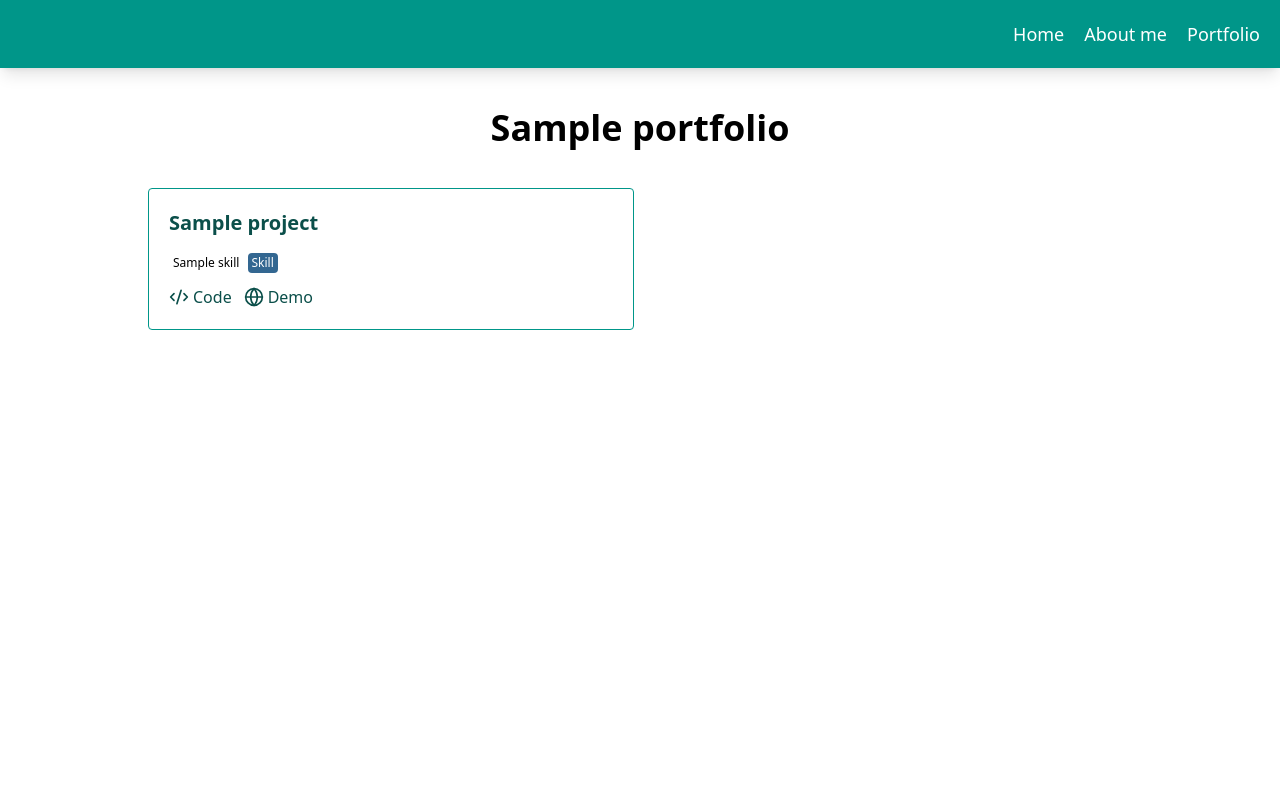
After one commit to mcplux/my-site, a Django app: page /portfolio/ in a window 1280 px wide. The commit adds this page. Run offline with Django 5.2, Linux system fonts and the light colour scheme; tables that the repository leaves empty hold one stand-in row (values such as "Sample post"); style sheets or scripts are compiled from the project's sources; some libraries are stand-ins or nearby versions.

Commit message:
Add portfolio page

```diff
--- a/apps/pages/models.py
+++ b/apps/pages/models.py
@@ -27,7 +27,7 @@ class About(BasePage):
 
 
 class Portfolio(BasePage):
-    projects = models.ManyToManyField(Project)
+    projects = models.ManyToManyField(Project, blank=True)
 
     class Meta:
         verbose_name_plural = "Portfolio"
--- a/apps/pages/templates/pages/_navigation.html
+++ b/apps/pages/templates/pages/_navigation.html
@@ -1,4 +1,5 @@
 <nav class="flex gap-5 text-lg text-white">
   <a href="{% url 'home' %}">Home</a>
   <a href="{% url 'about' %}">About me</a>
+  <a href="{% url 'portfolio' %}">Portfolio</a>
 </nav>
--- a/apps/pages/templates/pages/about.html
+++ b/apps/pages/templates/pages/about.html
@@ -3,5 +3,5 @@
 
 {% block main_content %}
 <h1 class="text-4xl text-center font-bold">{{ title }}</h1>
-<div class="mt-10 px-5 text-lg">{{ content|linebreaks }}</div>
+<div class="flex flex-col gap-3 mt-10 px-5 text-lg">{{ content|linebreaks }}</div>
 {% endblock main_content %}
--- a/apps/pages/templates/pages/base_page.html
+++ b/apps/pages/templates/pages/base_page.html
@@ -10,7 +10,7 @@
     {% include 'pages/_navigation.html' %}
   </header>
 
-  <main class="flex-1 overflow-auto mt-10 max-w-5xl mx-auto">
+  <main class="flex-1 overflow-auto mt-10 max-w-5xl w-full mx-auto">
     {% block main_content %} {% endblock main_content %}
   </main>
 </div>
--- /dev/null
+++ b/apps/pages/templates/pages/portfolio.html
@@ -0,0 +1,29 @@
+{% extends 'pages/base_page.html' %}
+
+{% block main_content %}
+<h1 class="text-4xl text-center font-bold">{{ title }}</h1>
+
+<ul class="grid grid-cols-1 gap-3 mt-10 px-5 md:grid-cols-2">
+  {% for project in projects %}
+  <li class="flex flex-col gap-3 border border-teal-600 rounded p-5">
+    <h2 class="text-xl text-teal-900 font-bold">{{ project.title }}</h2>
+    <div>
+      {% for skill in project.skills.all %}
+      <p class="text-xs text-semibold px-1 py-0.5 rounded inline-flex {{ skill.slug }}">{{ skill.name }}</p>
+      {% endfor %}
+      <p class="text-xs text-semibold px-1 py-0.5 rounded inline-flex postgres">Skill</p>
+    </div>
+    <div class="flex gap-3">
+      <a href="{{ project.repo }}" class="flex items-center gap-1 text-teal-900 hover:underline">
+        <i data-lucide="code-xml" class="size-5"></i>
+        Code
+      </a>
+      <a href="{{ project.demo }}" class="flex items-center gap-1 text-teal-900 hover:underline">
+        <i data-lucide="globe" class="size-5"></i>
+        Demo
+      </a>
+    </div>
+  </li>
+  {% endfor %}
+</ul>
+{% endblock main_content %}
--- a/apps/pages/urls.py
+++ b/apps/pages/urls.py
@@ -4,4 +4,5 @@ from . import views
 urlpatterns = [
     path("", views.home, name="home"),
     path("about/", views.about, name="about"),
+    path("portfolio/", views.portfolio, name="portfolio"),
 ]
--- a/apps/pages/views.py
+++ b/apps/pages/views.py
@@ -1,6 +1,6 @@
 from django.shortcuts import render
 from django.http import Http404
-from .models import Home, About
+from .models import Home, About, Portfolio
 
 
 def home(request):
@@ -30,3 +30,16 @@ def about(request):
     }
 
     return render(request, "pages/about.html", context)
+
+
+def portfolio(request):
+    portfolio_page = Portfolio.objects.first()
+    if portfolio_page is None:
+        raise Http404("The requested resource was not found")
+
+    context = {
+        "title": portfolio_page.title,
+        "projects": portfolio_page.projects.all(),
+    }
+
+    return render(request, "pages/portfolio.html", context)
--- a/static/css/input.css
+++ b/static/css/input.css
@@ -1,3 +1,53 @@
 @import 'tailwindcss';
 
+@layer components {
+  .ts {
+    @apply bg-[#3178C6] text-white;
+  }
+
+  .python {
+    @apply bg-[#3776AB] text-white;
+  }
+
+  .vue {
+    @apply bg-[#42B883] text-white;
+  }
+
+  .alpine {
+    @apply bg-[#8BC0D0] text-white;
+  }
+
+  .nuxt {
+    @apply bg-[#00DC82] text-white;
+  }
+
+  .htmx {
+    @apply bg-[#3366CC] text-white;
+  }
+
+  .tailwind {
+    @apply bg-[#06B6D4] text-white;
+  }
+
+  .express {
+    @apply bg-[#444444] text-white;
+  }
+
+  .django {
+    @apply bg-[#092E20] text-white;
+  }
+
+  .nest {
+    @apply bg-[#E0234E] text-white;
+  }
+
+  .mongo {
+    @apply bg-[#47A248] text-white;
+  }
+
+  .postgres {
+    @apply bg-[#336791] text-white;
+  }
+}
+
 @source '../../**/*.{html,py}';
```
Also changed, not shown: apps/pages/migrations/0006_alter_portfolio_projects.py (added).
